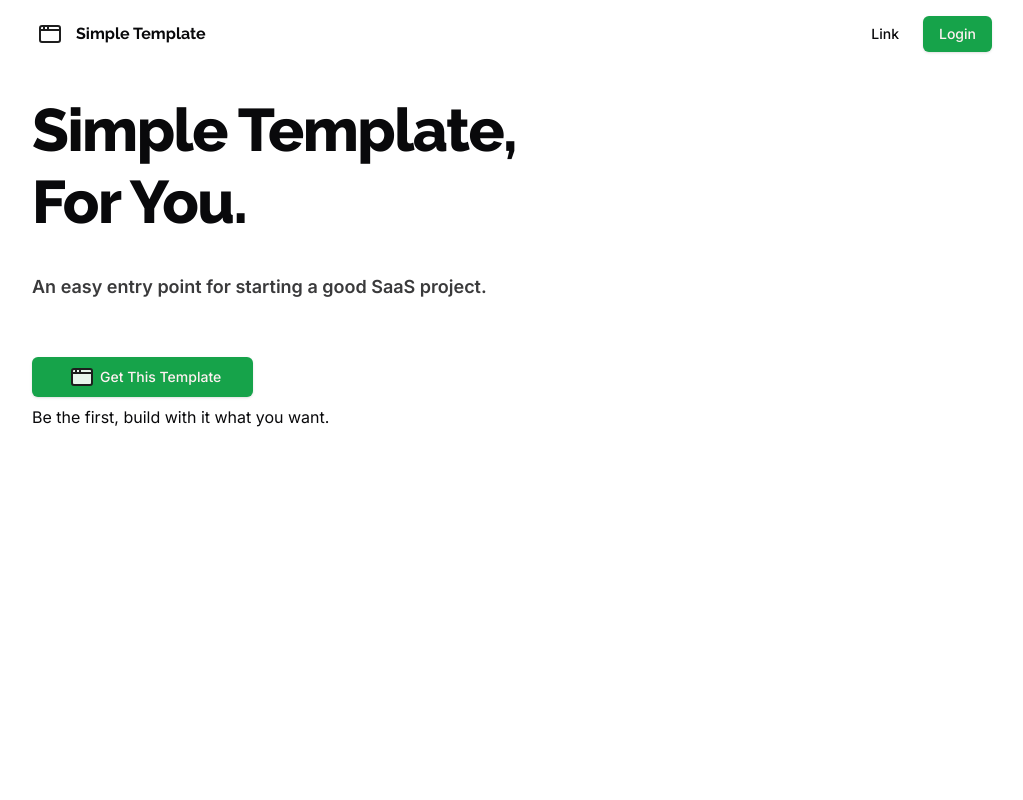
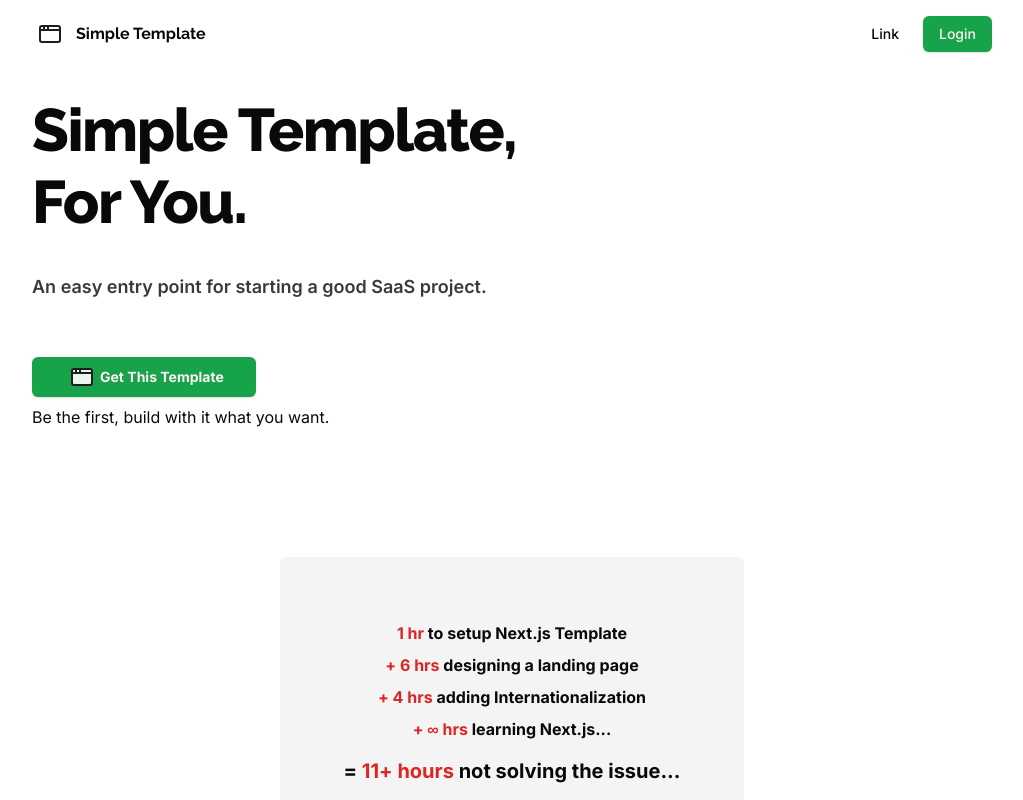
Before and after one commit to TobiasGleiter/nextjs-template, a Next.js app: page / in a window 1280 px wide. Shown: the top 800 px of the page, without its empty margins (128-1151 px from the left). Built offline with nearby package versions, Linux system fonts and the light colour scheme.

Commit message:
style: added problem section

```diff
--- a/src/app/(home)/page.tsx
+++ b/src/app/(home)/page.tsx
@@ -1,9 +1,11 @@
 import Hero from '@/src/components/section/hero';
+import Problem from '@/src/components/section/problem';
 
 export default function Home() {
   return (
-    <main>
+    <main className="flex flex-col gap-24">
       <Hero />
+      <Problem />
     </main>
   );
 }
--- a/src/components/section/hero.tsx
+++ b/src/components/section/hero.tsx
@@ -18,7 +18,7 @@ export default function Hero() {
             className={cn(buttonVariants({ variant: 'default', size: 'lg' }))}
           >
             <Logo />
-            <span>Get This Template</span>
+            <span className="font-bold">Get This Template</span>
           </Button>
           <p className="text-sm md:text-base flex justify-center items-center gap-2">
             Be the first, build with it what you want.
--- /dev/null
+++ b/src/components/section/problem.tsx
@@ -0,0 +1,33 @@
+export default function Problem() {
+  return (
+    <div className="flex flex-col gap-8 items-center justify-center ">
+      <div className="flex flex-col gap-4 font-bold items-center max-w-lg bg-secondary rounded-md p-8 md:p-16">
+        <ul className="flex flex-col gap-2 text-center">
+          <li>
+            <span className="font-bold text-red-600">1 hr</span> to setup
+            Next.js Template
+          </li>
+          <li>
+            <span className="font-bold text-red-600">+ 6 hrs</span> designing a
+            landing page
+          </li>
+          <li>
+            <span className="font-bold text-red-600">+ 4 hrs</span> adding
+            Internationalization
+          </li>
+          <li>
+            <span className="font-bold text-red-600">+ ∞ hrs</span> learning
+            Next.js...
+          </li>
+        </ul>
+        <div className="font-bold text-xl">
+          = <span className="font-bold text-red-600">11+ hours</span> not
+          solving the issue...
+        </div>
+      </div>
+      <div>
+        <p className="font-bold text-sm">There is an easier way</p>
+      </div>
+    </div>
+  );
+}
```
